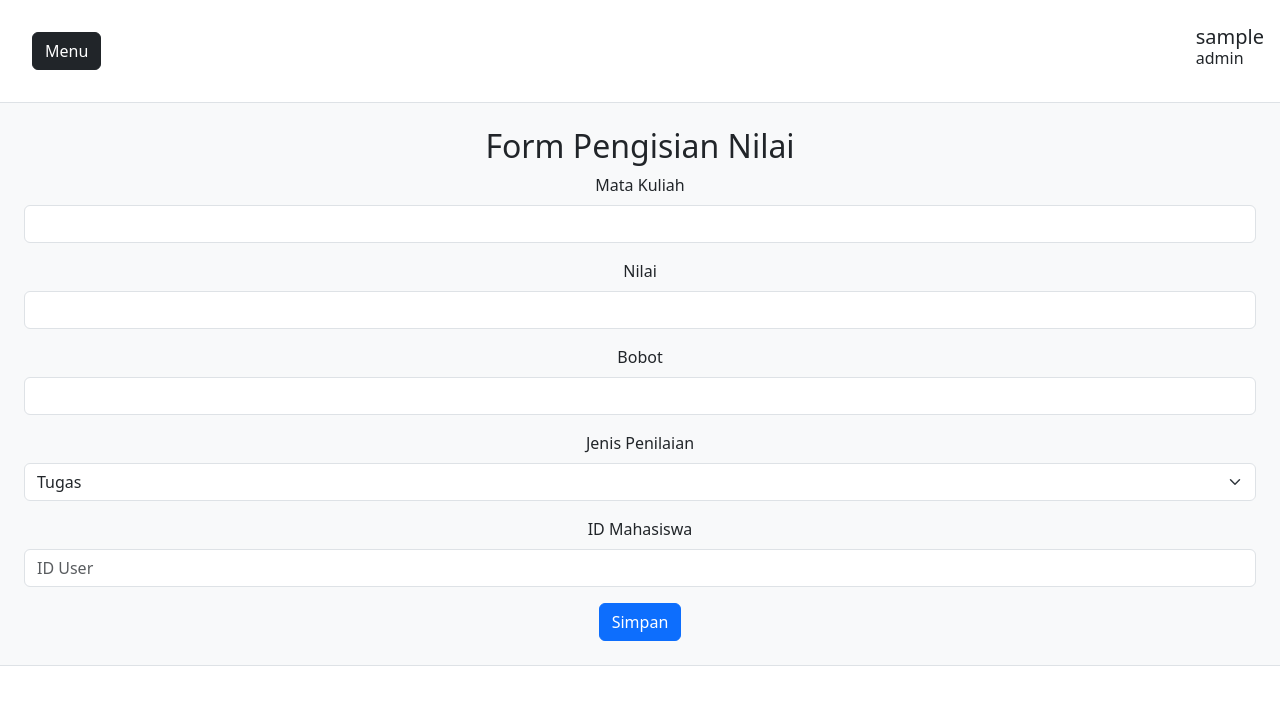
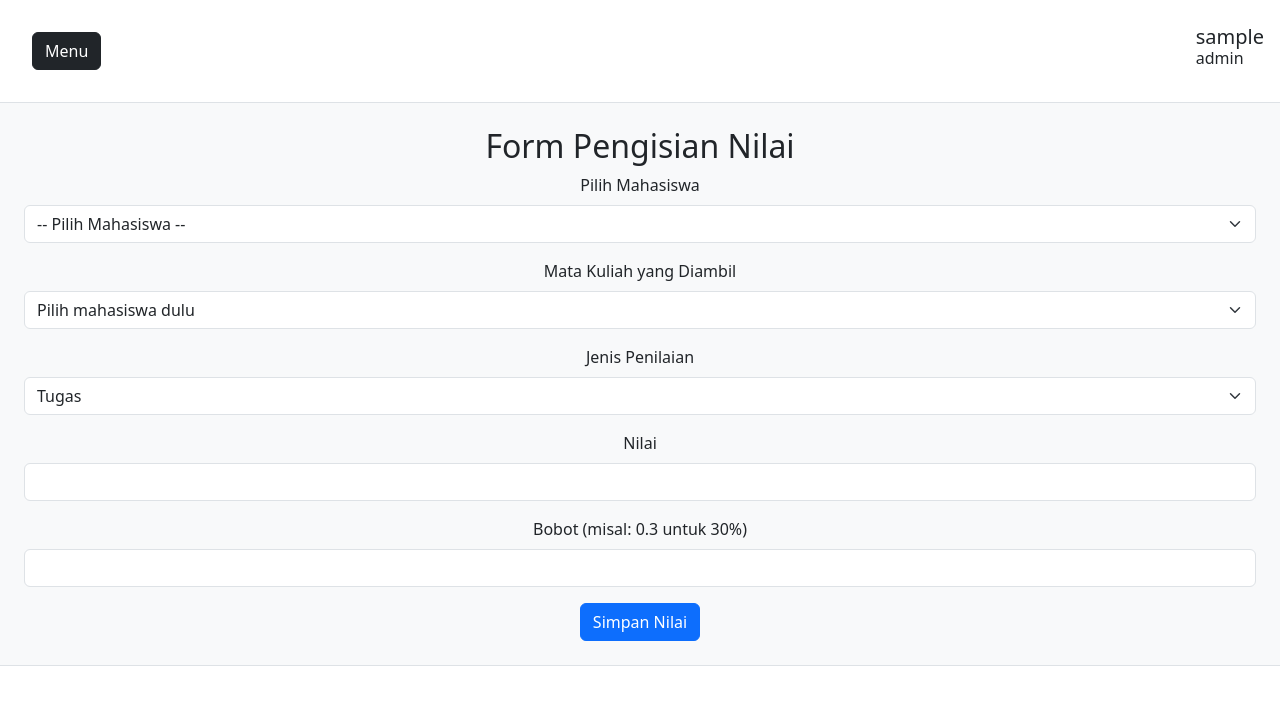
Before and after one commit to Yaboku29/Project-Praktikum-Pemrograman-Web-IFB, a PHP site: page /admin/inputnilai.php in a window 1280 px wide. Shown: the top 705 px of the page. Run offline with PHP 8.4, Linux system fonts and the light colour scheme; the visitor is signed in with stand-in values (Sample User, id 1).

Commit message:
input nilai

```diff
--- a/admin/inputnilai.php
+++ b/admin/inputnilai.php
@@ -105,23 +105,34 @@
 
             <form class="row g-3" action="process/nilai_process.php" method="POST">
 
+                <!-- Pilih Mahasiswa -->
                 <div class="col-md-12">
-                    <label for="mataKuliah" class="form-label">Mata Kuliah</label>
-                    <input type="text" class="form-control" id="mataKuliah" name="mataKuliah" required>
+                    <label for="idUser" class="form-label">Pilih Mahasiswa</label>
+                    <select name="idUser" id="idUser" class="form-select" required>
+                        <option value="">-- Pilih Mahasiswa --</option>
+
+                        <?php
+                        include "../config/db.php";
+                        $query = mysqli_query($db, "SELECT idUser, username, nama FROM users WHERE role='mahasiswa'");
+
+                        while ($m = mysqli_fetch_assoc($query)) {
+                            echo "<option value='{$m['idUser']}'>{$m['nama']} (NIM: {$m['username']})</option>";
+                        }
+                        ?>
+                    </select>
                 </div>
 
+                <!-- Pilih Mata Kuliah dari KRS -->
                 <div class="col-md-12">
-                    <label for="nilai" class="form-label">Nilai</label>
-                    <input type="number" class="form-control" id="nilai" name="nilai" required>
+                    <label class="form-label">Mata Kuliah yang Diambil</label>
+                    <select name="id_krs_detail" id="id_krs_detail" class="form-select" required>
+                        <option value="">Pilih mahasiswa dulu</option>
+                    </select>
                 </div>
 
+                <!-- Jenis Penilaian -->
                 <div class="col-md-12">
-                    <label for="bobot" class="form-label">Bobot</label>
-                    <input type="number" class="form-control" id="bobot" name="bobot" required>
-                </div>
-
-                <div class="col-md-12">
-                    <label for="jenis" class="form-label">Jenis Penilaian</label>
+                    <label class="form-label">Jenis Penilaian</label>
                     <select id="jenis" name="jenis" class="form-select" required>
                         <option value="Tugas">Tugas</option>
                         <option value="UTS">UTS</option>
@@ -130,28 +141,32 @@
                     </select>
                 </div>
 
+                <!-- Input Nilai -->
                 <div class="col-md-12">
-                    <label for="idUser" class="form-label">ID Mahasiswa</label>
-                    <input type="number" name="idUser" class="form-control" placeholder="ID User">
+                    <label class="form-label">Nilai</label>
+                    <input type="number" name="nilai" class="form-control" required>
+                </div>
 
+                <!-- Input Bobot -->
+                <div class="col-md-12">
+                    <label class="form-label">Bobot (misal: 0.3 untuk 30%)</label>
+                    <input type="number" step="0.01" name="bobot" class="form-control" required>
                 </div>
 
                 <div class="col-12">
-                    <button type="submit" class="btn btn-primary">Simpan</button>
+                    <button type="submit" class="btn btn-primary">Simpan Nilai</button>
                 </div>
-
             </form>
-
-
         </div>
     </div>
 
 
     <!-- Sidebar -->
-<div class="offcanvas offcanvas-start text-bg-dark" id="sidebar">
+    <div class="offcanvas offcanvas-start text-bg-dark" id="sidebar">
         <div class="offcanvas-header">
             <h5 class="offcanvas-title">
-                <img src="../asset/favicon-32x32.png" alt="bima32x32"> <h5>BIMA</h5>
+                <img src="../asset/favicon-32x32.png" alt="bima32x32">
+                <h5>BIMA</h5>
             </h5>
             <button type="button" class="btn-close btn-close-white" data-bs-dismiss="offcanvas"></button>
         </div>
@@ -181,7 +196,8 @@
                 <li><a href="../logout.php" class="nav-link nav-link:hover">Logout</a></li>
             </ul>
         </div>
-    </div>    <div class=""></div>
+    </div>
+    <div class=""></div>
 
 
 
@@ -189,6 +205,31 @@
     <script src="https://cdn.jsdelivr.net/npm/bootstrap@5.3.3/dist/js/bootstrap.bundle.min.js"></script>
 
     <!-- Script untuk menggeser content -->
+
+    <script>
+        // Saat mahasiswa dipilih, ambil daftar kelasnya
+        document.getElementById('idUser').addEventListener('change', function() {
+            let idUser = this.value;
+
+            fetch('process/ambil_kelas.php?idUser=' + idUser)
+                .then(res => res.json())
+                .then(data => {
+                    let selectKelas = document.getElementById('id_krs_detail');
+                    selectKelas.innerHTML = "";
+
+                    if (data.length === 0) {
+                        selectKelas.innerHTML = `<option value="">Mahasiswa belum mengambil kelas</option>`;
+                        return;
+                    }
+
+                    data.forEach(item => {
+                        selectKelas.innerHTML += `<option value="${item.id_krs_detail}">
+                    ${item.nama_kelas}
+                </option>`;
+                    });
+                });
+        });
+    </script>
     <script>
         document.addEventListener('DOMContentLoaded', function() {
             var sidebar = document.getElementById('sidebar');
```
Also changed, not shown: admin/process/ambil_kelas.php (added, +20 -0 lines), admin/process/nilai_process.php (+14 -41 lines).
